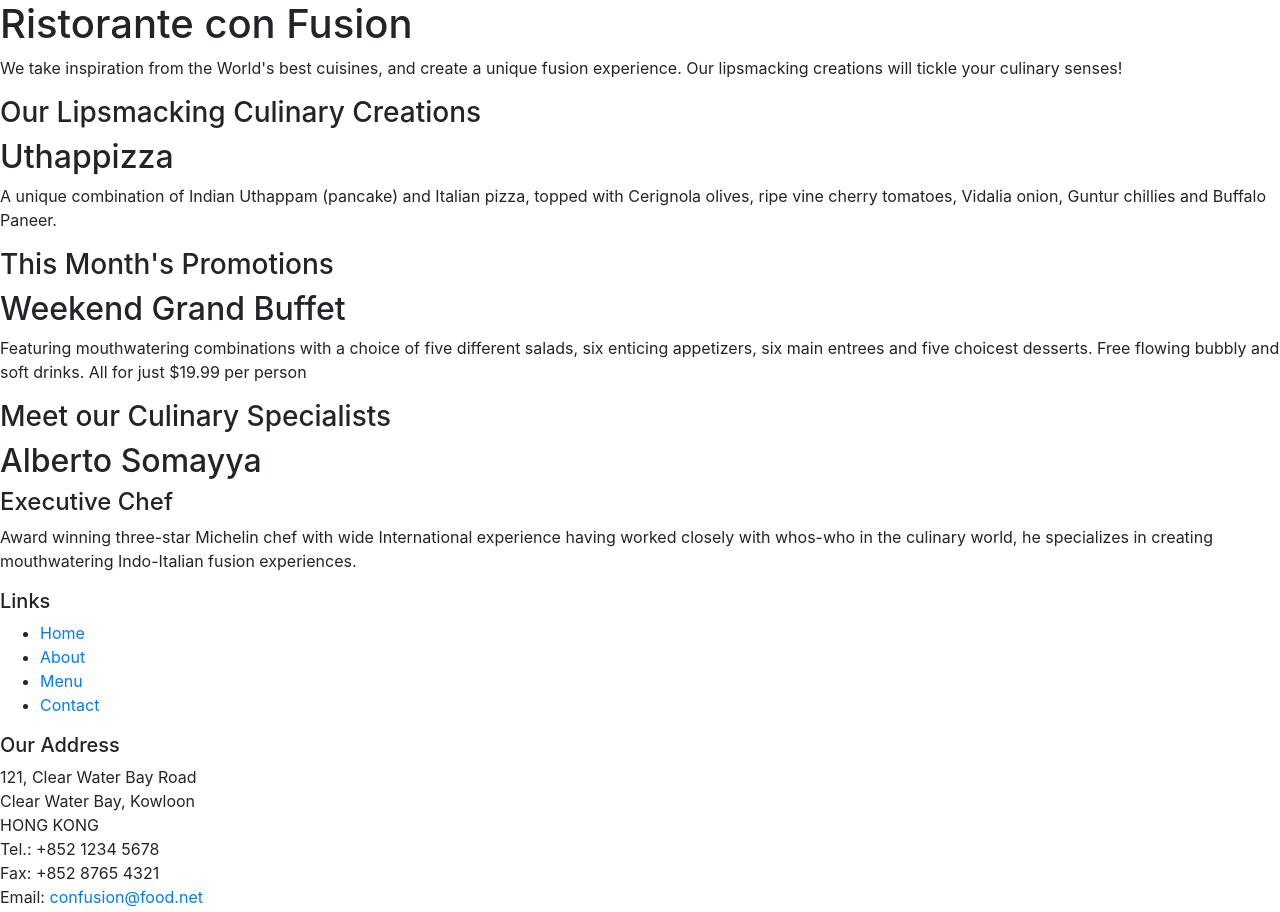
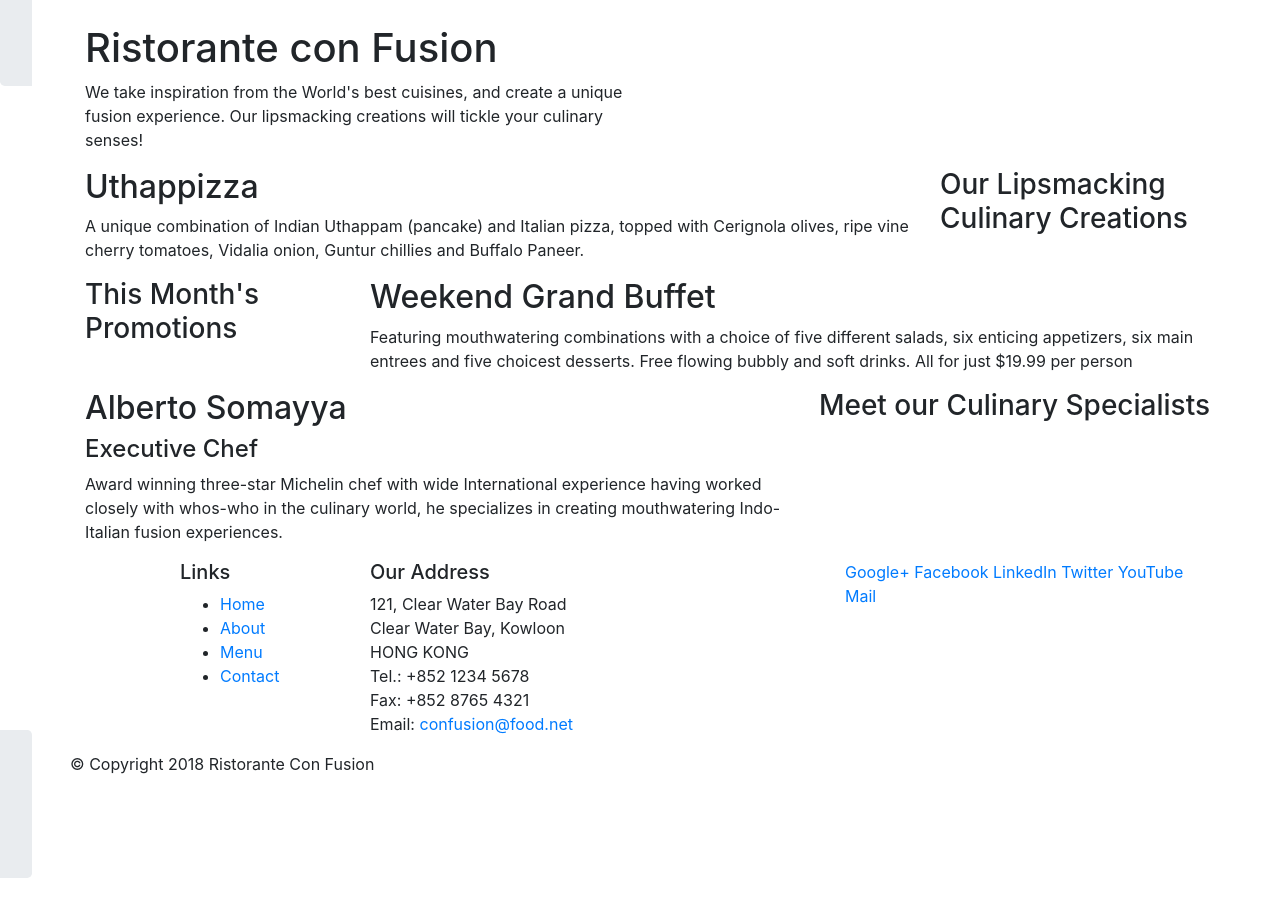
Before and after one commit to jonng1000/git-test, a website: page index.html in a window 1280 px wide. Shown: the top 912 px of the page. After the commit the page ends 878 px from the top, so only its background shows below. Drawn offline with nearby package versions, Linux system fonts and the light colour scheme.

Commit message:
bootstrap gird part 1

```diff
--- a/index.html
+++ b/index.html
@@ -14,46 +14,46 @@
 
 <body>
 
-    <header>
-        <div>
-            <div>
-                <div>
+    <heade class="jumbotron">
+        <div class="container">
+            <div class="row">
+                <div class="col-12 col-sm-6">
                     <h1>Ristorante con Fusion</h1>
                     <p>We take inspiration from the World's best cuisines, and create a unique fusion experience. Our lipsmacking creations will tickle your culinary senses!</p>
                 </div>
-                <div>
+                <div class="col-12 col-sm">
                 </div>
             </div>
         </div>
     </header>
 
-    <div>
-        <div>
-            <div>
+    <div class="container">
+        <div class="row">
+            <div class="col-12 col-sm-4 order-sm-last col-md-3">
                 <h3>Our Lipsmacking Culinary Creations</h3>
             </div>
-            <div>
+            <div class="col col-sm order-sm-first col-md">
                 <h2>Uthappizza</h2>
                 <p>A unique combination of Indian Uthappam (pancake) and Italian pizza, topped with Cerignola olives, ripe vine cherry tomatoes, Vidalia onion, Guntur chillies and Buffalo Paneer.</p>
             </div>
         </div>
 
 
-        <div>
-            <div>
+        <div class="row">
+            <div class="col-12 col-sm-4 col-md-3">
                 <h3>This Month's Promotions</h3>
             </div>
-            <div>
+            <div class="col-12 col-sm col-md">
                 <h2>Weekend Grand Buffet</h2>
                 <p>Featuring mouthwatering combinations with a choice of five different salads, six enticing appetizers, six main entrees and five choicest desserts. Free flowing bubbly and soft drinks. All for just $19.99 per person </p>
             </div>
         </div>
 
-        <div>
-            <div>
+        <div class="row">
+            <div lass="col-12 col-sm-4 order-sm-last col-md-3">
                 <h3>Meet our Culinary Specialists</h3>
             </div>
-            <div>
+            <div class="col col-sm order-sm-first col-md">
                 <h2>Alberto Somayya</h2>
                 <h4>Executive Chef</h4>
                 <p>Award winning three-star Michelin chef with wide International experience having worked closely with whos-who in the culinary world, he specializes in creating mouthwatering Indo-Italian fusion experiences. </p>
@@ -62,9 +62,9 @@
     </div>
 
     <footer>
-        <div>
-            <div>
-                <div>
+        <div class="container">
+            <div class="row">
+                <div class="col-4 offset-1 col-sm-2">
                     <h5>Links</h5>
                     <ul>
                         <li><a href="#">Home</a></li>
@@ -73,7 +73,7 @@
                         <li><a href="#">Contact</a></li>
                     </ul>
                 </div>
-                <div>
+                <div class="col-7 col-sm-5">
                     <h5>Our Address</h5>
                     <address>
 		              121, Clear Water Bay Road<br>
@@ -84,7 +84,7 @@
 		              Email: <a href="mailto:confusion@food.net">confusion@food.net</a>
 		           </address>
                 </div>
-                <div>
+                <div class="col-12 col-sm-4">
                     <div>
                         <a href="http://google.com/+">Google+</a>
                         <a href="http://www.facebook.com/profile.php?id=">Facebook</a>
@@ -95,8 +95,8 @@
                     </div>
                 </div>
            </div>
-           <div>
-                <div>
+           <div class="row">
+                <div class="auto">
                     <p>© Copyright 2018 Ristorante Con Fusion</p>
                 </div>
            </div>
```
